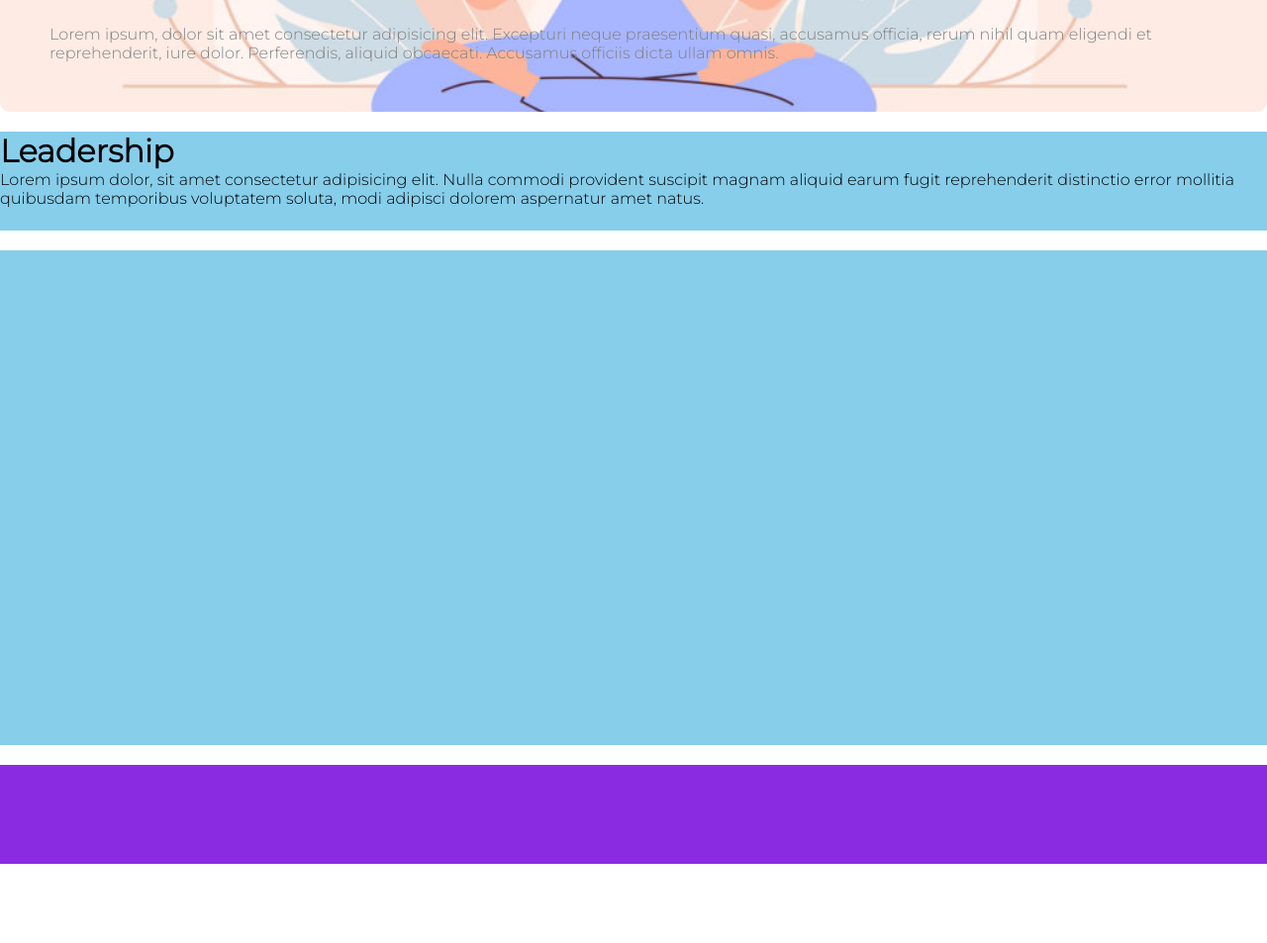
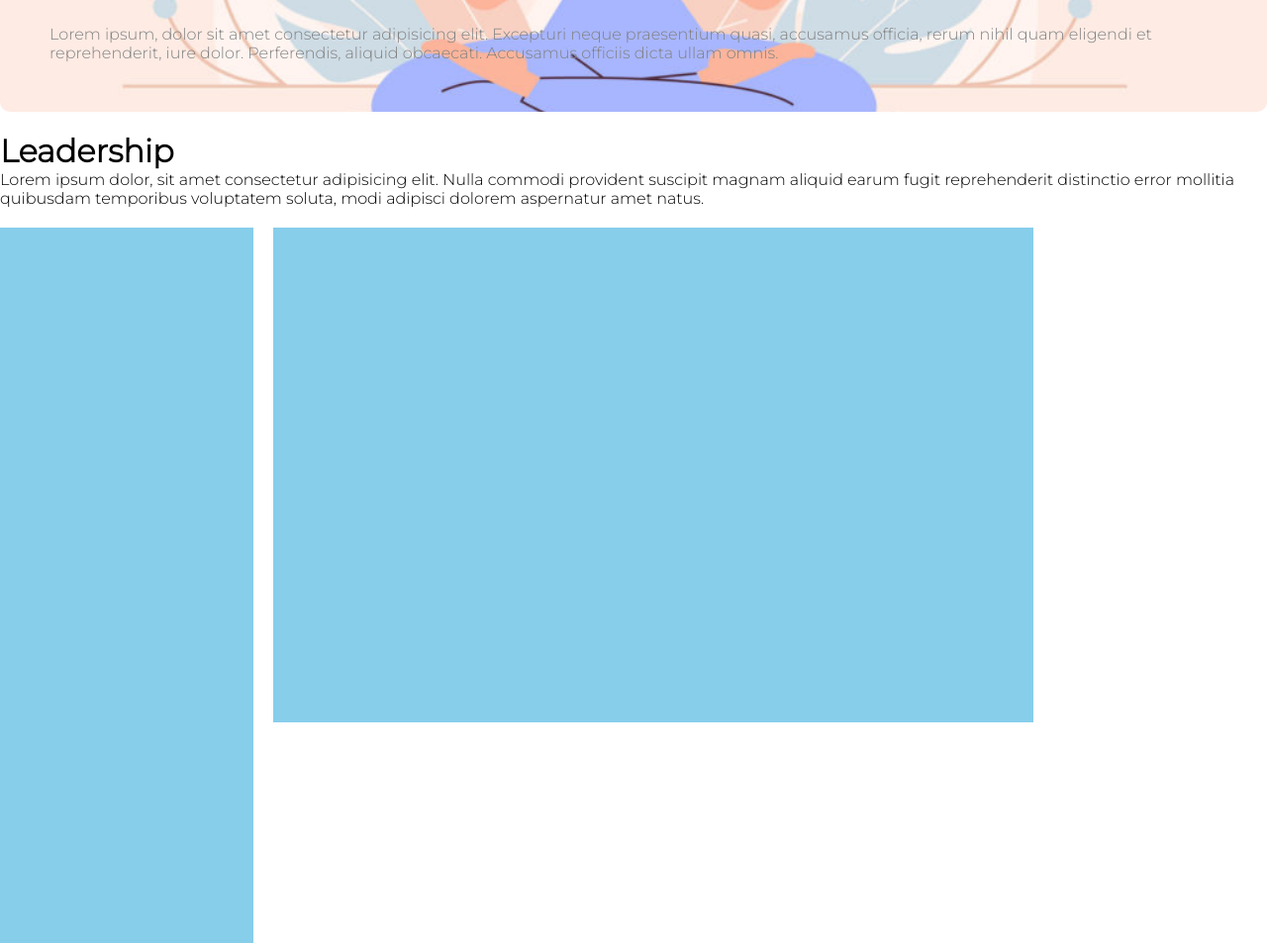
Before and after one commit to marro1777/htmlcss-wp, a plain HTML site: page index.html in a window 1280 px wide. Shown: the part 540-1493 px from the top of the page at 99% size. Before the commit the page ends 1413 px from the top, so only its background shows below. Drawn offline with Linux system fonts and the light colour scheme.

Commit message:
column problem

```diff
--- a/css/style.css
+++ b/css/style.css
@@ -47,10 +47,7 @@ li {
     left: 50px;
 }
 
-
 .head {
-    height: 100px;
-    background-color: skyblue;
     margin-top: 20px;
     margin-bottom: 20px;
 }
@@ -76,6 +73,7 @@ li {
     width: 60%;
     height: 500px;
     background-color: skyblue;
+    margin: 0 20px;
 }
 
 /* End Main */
```
